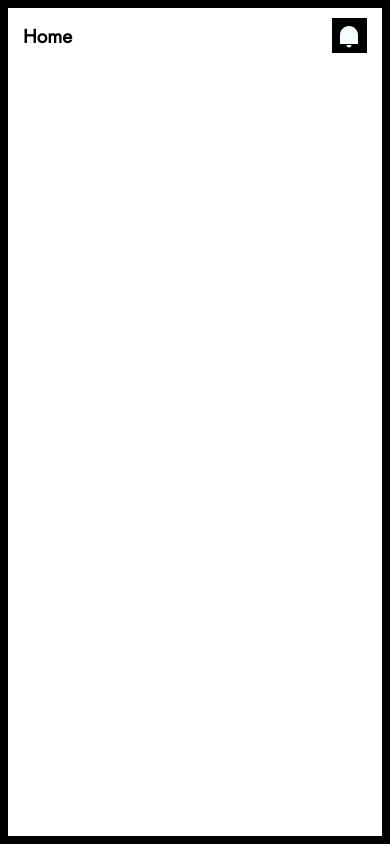
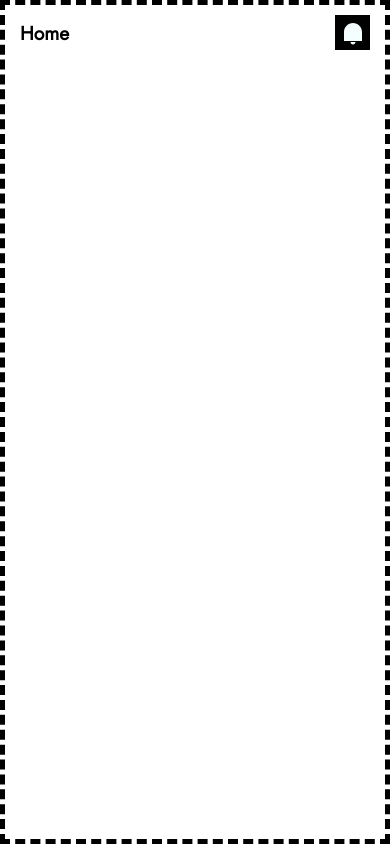
Before and after one commit to cloortt/web.cloortt.com, a Vue app: page / in a window 390 px wide. Built offline with nearby package versions, Linux system fonts and the light colour scheme.

Commit message:
Modified web.css (Test Change)

```diff
--- a/src/assets/css/web.css
+++ b/src/assets/css/web.css
@@ -157,7 +157,7 @@
     padding: 10px 15px;
     width: 100%;
     min-height: 100dvh;
-    border: 8px solid var(--c-base);
+    border: 5px dashed var(--c-base);
   }
 
   .web-auth {
```
